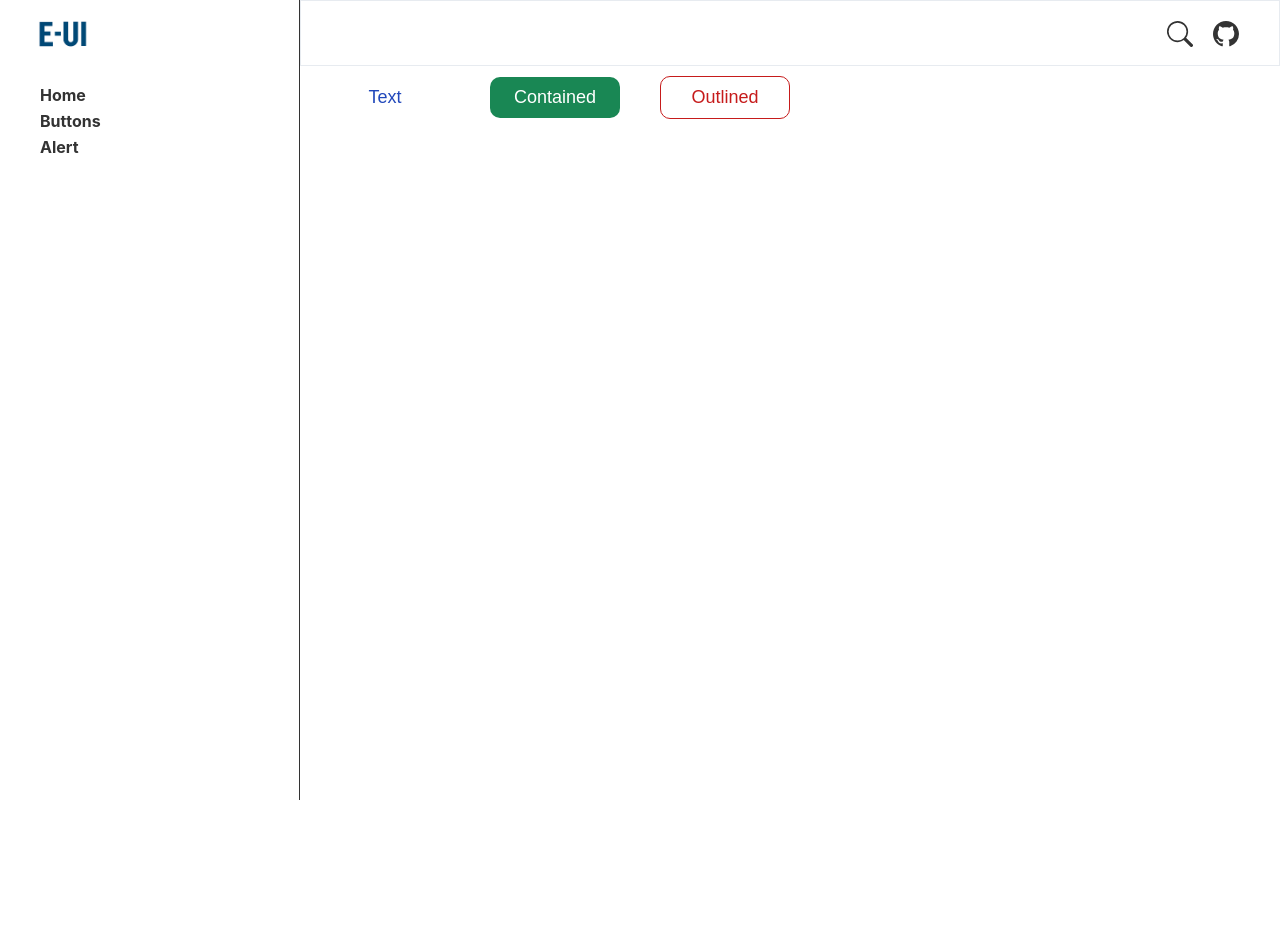
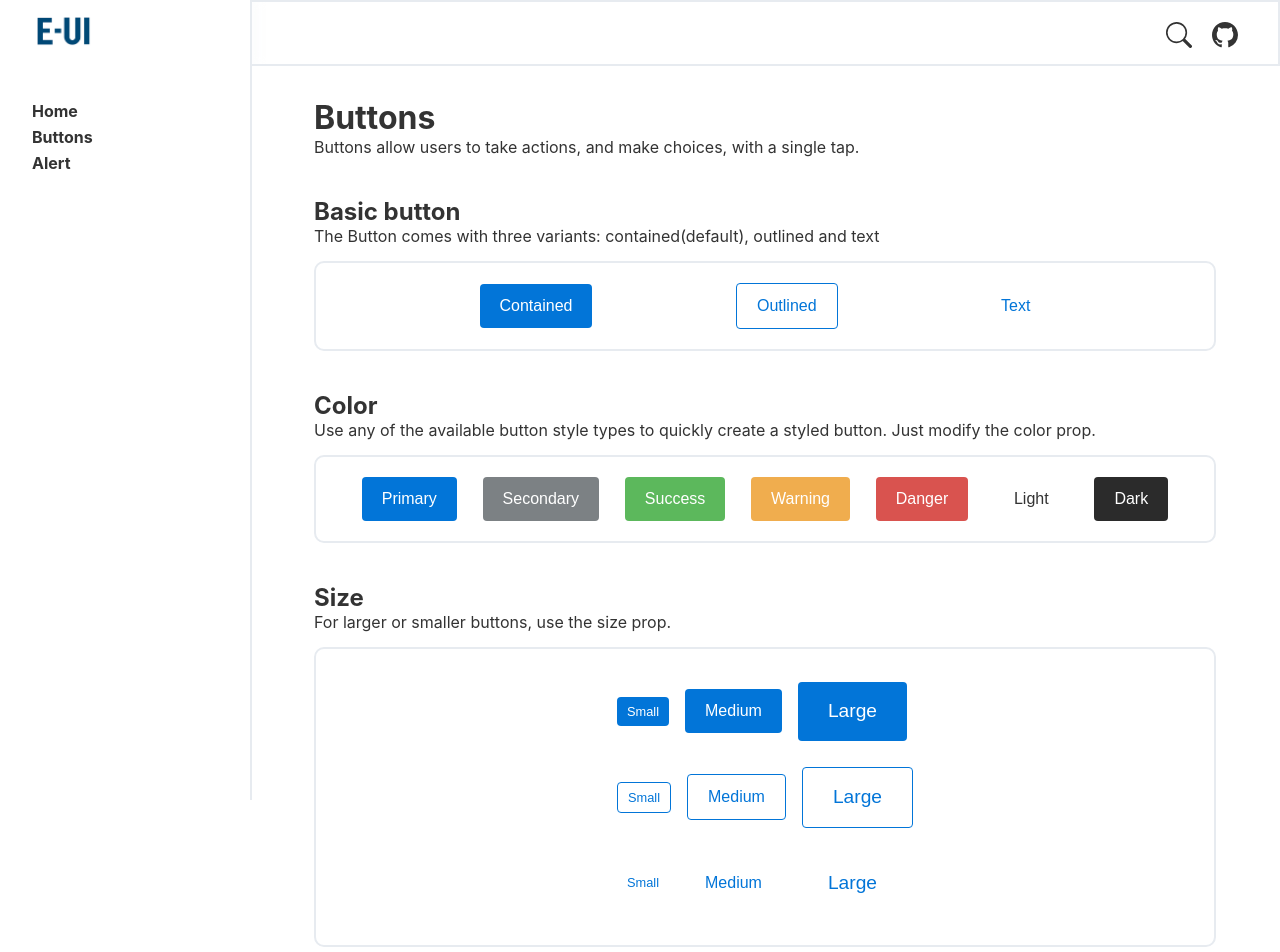
Before and after one commit to TarasKosiachenko/Element-UI, a React (Create React App) app: page /buttons in a window 1280 px wide. Shown: the top 952 px of the page. Before the commit the page ends 800 px from the top, so only its background shows below. Built offline with nearby package versions, Linux system fonts and the light colour scheme.

Commit message:
filled the Buttons component with content refactoring: - added propTypes to the UiButton component - added a scroll for nav and main

```diff
--- a/src/App.js
+++ b/src/App.js
@@ -1,9 +1,9 @@
-import Buttons from "./components/Buttons";
+import Buttons from "./components/Buttons/Buttons";
 import HomePage from "./components/HomePage/HomePage";
 import "./App.scss";
 import { Routes, Route, Link } from "react-router-dom";
 
-import logo from './img/logo.png'
+import logo from "./img/logo.png";
 
 function App() {
   return (
@@ -35,7 +35,12 @@ function App() {
         </span>
       </header>
       <nav>
+        <div className="navigate">
+          <span>
+            <Link to="/">
               <img src={logo} alt="logo" />
+            </Link>
+          </span>
           <ul>
             <li>
               <Link to="/">Home</Link>
@@ -47,6 +52,7 @@ function App() {
               <Link to="alert">Alert</Link>
             </li>
           </ul>
+        </div>
       </nav>
       <main>
         <Routes>
--- a/src/App.scss
+++ b/src/App.scss
@@ -1,22 +1,45 @@
-$navDrawer-width: 300px;
+$navDrawer-width: 250px;
 $height-fuul-screen: 100vh;
 $height-header: 66px;
+$border-color: #e7ebf0;
+
+::-webkit-scrollbar {
+  width: 10px;
+}
+::-webkit-scrollbar-track {
+  background: #f1f1f1;
+}
+::-webkit-scrollbar-thumb {
+  background: #c7c7c7;
+  border-radius: 30px;
+}
+::-webkit-scrollbar-thumb:hover {
+  background: #808080;
+}
 
 nav {
-  border-right: 1px solid #333;
   width: $navDrawer-width;
+  -webkit-flex-shrink: 0;
+  .navigate {
+    border-right: 2px solid $border-color;
+    overflow-y: auto;
+    position: fixed;
     height: $height-fuul-screen;
     display: flex;
+    width: $navDrawer-width;
     flex-direction: column;
     flex-shrink: 0;
-  box-sizing: border-box;
+    span {
+      padding: 16px 36px;
       img {
         height: auto;
         width: 55px;
-    padding: 12px 36px;
       }
+    }
+
     ul {
       list-style: none;
+      padding: 2rem;
       li {
         padding: 3px 0;
         a {
@@ -30,9 +53,10 @@ nav {
       }
     }
   }
+}
 
 header {
-  border: 1px solid #E7EBF0;
+  border: 2px solid $border-color;
   position: fixed;
   z-index: 1100;
   padding: 20px 40px;
@@ -50,50 +74,14 @@ header {
   }
 }
 
-
 main {
   width: 100%;
+  margin-left: auto;
+  margin-right: auto;
+  box-sizing: border-box;
+  display: block;
+  position: relative;
+  min-width: 0;
+  max-width: 105ch;
   padding-top: $height-header;
-  height: calc($height-fuul-screen - $height-header);
 }
-
-// $background-color: #2158c6;
-
-// .App {
-//   text-align: center;
-// }
-
-// .App-logo {
-//   height: 40vmin;
-//   pointer-events: none;
-// }
-
-// @media (prefers-reduced-motion: no-preference) {
-//   .App-logo {
-//     animation: App-logo-spin infinite 20s linear;
-//   }
-// }
-
-// .App-header {
-//   background-color: $background-color;
-//   min-height: 100vh;
-//   display: flex;
-//   flex-direction: column;
-//   align-items: center;
-//   justify-content: center;
-//   font-size: calc(10px + 2vmin);
-//   color: white;
-// }
-
-// .App-link {
-//   color: #61dafb;
-// }
-
-// @keyframes App-logo-spin {
-//   from {
-//     transform: rotate(0deg);
-//   }
-//   to {
-//     transform: rotate(360deg);
-//   }
-// }
--- a/src/components/Buttons.jsx
+++ /dev/null
@@ -1,33 +0,0 @@
-import UiButton from "./UI/UiButton/UiButton";
-
-const Buttons = () => {
-  return (
-    <>
-      <UiButton
-        text="Text"
-        onClick={() => console.log('click')}
-        disabled={false}
-        variant="text" // text, contained, outlined
-        color="secondary" // success, error, secondary
-        size="small" // small, medium, large
-      />
-      <UiButton
-        text="Contained"
-        onClick={() => console.log('click')}
-        variant="contained"
-        color="success"
-        size="small"
-      />
-      <UiButton
-        text="Outlined"
-        onClick={() => console.log('click')}
-        disabled={false}
-        variant="outlined"
-        color="error"
-        size="small"
-      />
-    </>
-  );
-}
-
-export default Buttons;
--- /dev/null
+++ b/src/components/Buttons/Buttons.jsx
@@ -0,0 +1,78 @@
+import UiButton from "../UI/UiButton/UiButton";
+import "./index.scss";
+
+const Buttons = () => {
+  return (
+    <div className="content">
+      <h1>Buttons</h1>
+      <p>
+        Buttons allow users to take actions, and make choices, with a single
+        tap.
+      </p>
+      <div className="section">
+        <h2>Basic button</h2>
+        <p>
+          The Button comes with three variants: contained(default), outlined and
+          text
+        </p>
+        <div className="demo">
+          <UiButton text="Contained" variant="contained" />
+          <UiButton text="Outlined" variant="outlined" />
+          <UiButton text="Text" variant="text" />
+        </div>
+      </div>
+
+      <div className="section">
+        <h2>Color</h2>
+        <p>
+          Use any of the available button style types to quickly create a styled
+          button. Just modify the color prop.
+        </p>
+        <div className="demo">
+          <UiButton text="Primary" color="primary" />
+          <UiButton text="Secondary" color="secondary" />
+          <UiButton text="Success" color="success"/>
+          <UiButton text="Warning" color="warning" />
+          <UiButton text="Danger" color="danger" />
+          <UiButton text="Light" color="light" />
+          <UiButton text="Dark" color="dark" />
+        </div>
+      </div>
+
+      <div className="section">
+        <h2>Size</h2>
+        <p>For larger or smaller buttons, use the size prop.</p>
+        <div className="demo">
+          <div>
+            <div className="size">
+              <UiButton text="Small" size="small" />
+              <UiButton text="Medium" size="medium" />
+              <UiButton text="Large" size="large" />
+            </div>
+            <div className="size">
+              <UiButton text="Small" variant="outlined" size="small" />
+              <UiButton text="Medium" variant="outlined" size="medium" />
+              <UiButton text="Large" variant="outlined" size="large" />
+            </div>
+            <div className="size">
+              <UiButton text="Small" variant="text" size="small" />
+              <UiButton text="Medium" variant="text" size="medium" />
+              <UiButton text="Large" variant="text" size="large" />
+            </div>
+          </div>
+        </div>
+      </div>
+
+      <div className="section">
+        <h2>Disabled button</h2>
+        <div className="demo">
+          <UiButton text="Contained" variant="contained" disabled />
+          <UiButton text="Outlined" variant="outlined" disabled />
+          <UiButton text="Text" variant="text" disabled />
+        </div>
+      </div>
+    </div>
+  );
+};
+
+export default Buttons;
--- /dev/null
+++ b/src/components/Buttons/index.scss
@@ -0,0 +1,23 @@
+.content {
+  padding: 2rem 4rem;
+
+  .demo {
+    padding: 20px;
+    margin-top: 15px;
+    display: flex;
+    flex-wrap: wrap;
+    align-items: center;
+    justify-content: space-evenly;
+    border-radius: 10px;
+    border: 2px solid #E7EBF0;
+    .size {
+      padding: 5px;
+      button {
+        margin: 8px;
+      }
+    }
+  }
+  .section {
+    padding-top: 40px;
+  }
+}
--- a/src/components/UI/UiButton/UiButton.jsx
+++ b/src/components/UI/UiButton/UiButton.jsx
@@ -1,17 +1,41 @@
-import React from 'react';
-import './UiButton.scss';
+import React from "react";
+import PropTypes from "prop-types";
+import "./UiButton.scss";
 
-export default function UiButton({ text, onClick, disabled = false, variant = 'contained', color, size }) {
-
+function UiButton({ text, onClick, disabled, size, variant, color }) {
   const isDisabled = disabled ? 'disabled' : ''
+  const buttonClasses = `button ${variant} ${color} ${size} ${isDisabled}`;
 
   return (
-    <button
-      onClick={onClick}
-      disabled={disabled}
-      className={`button ${variant} ${color} ${isDisabled}`}
-    >
+    <button className={buttonClasses} onClick={onClick} disabled={disabled}>
       {text}
     </button>
   );
 }
+
+UiButton.propTypes = {
+  text: PropTypes.string,
+  onClick: PropTypes.func,
+  disabled: PropTypes.bool,
+  size: PropTypes.oneOf(["small", "medium", "large"]),
+  variant: PropTypes.oneOf(["text", "contained", "outlined"]),
+  color: PropTypes.oneOf([
+    "primary",
+    "secondary",
+    "success",
+    "warning",
+    "danger",
+    "light",
+    "dark",
+  ]),
+};
+
+UiButton.defaultProps = {
+  onClick: () => {},
+  disabled: false,
+  size: "medium",
+  variant: "contained",
+  color: "primary",
+};
+
+export default UiButton;
--- a/src/components/UI/UiButton/UiButton.scss
+++ b/src/components/UI/UiButton/UiButton.scss
@@ -1,61 +1,130 @@
-$success: #198754;
-$error: #c61b1b;
-$secondary: #2148bb;
-$white: #fff;
+$primary-color: #0275d8;
+$secondary-color: #7c8184;
+$success-color: #5cb85c;
+$warning-color: #f0ad4e;
+$danger-color: #d9534f;
+$dark-color: #2b2b2b;
+$text-color: #333;
+$white-color: #fff;
 
-button {
-  padding: 10px 20px;
-  font-size: 18px;
-  margin: 10px 20px;
-  min-width: 130px;
-  border-radius: 10px;
-  color: $white;
-  background: $secondary;
+.button {
+  display: inline-block;
+  font-weight: 400;
+  line-height: 1.5;
+  text-align: center;
+  text-decoration: none;
+  vertical-align: middle;
   cursor: pointer;
+  user-select: none;
+  border-radius: 4px;
+
+  &.small {
+    padding: 5px 10px;
+    font-size: 0.8rem;
+  }
+  &.medium {
+    padding: 10px 20px;
+    font-size: 1rem;
+  }
+  &.large {
+    padding: 15px 30px;
+    font-size: 1.2rem;
+  }
+
   &.text {
     border: none;
-    background: $white;
+    color: $primary-color;
+    background: $white-color;
+    &.secondary {
+      color: $secondary-color;
+    }
     &.success {
-      color: $success;
+      color: $success-color;
     }
-    &.error {
-      color: $error;
+    &.warning {
+      color: $warning-color;
     }
-    &.secondary {
-      color: $secondary;
+    &.danger {
+      color: $danger-color;
+    }
+    &.light {
+      color: #fff;
+    }
+    &.dark {
+      color: $dark-color;
+    }
+    &.disabled {
+      opacity: 0.4;
+      color: $text-color;
+      cursor: not-allowed;
     }
   }
+
   &.contained {
+    background: $primary-color;
+    color: white;
     border: none;
-    color: $white;
+    &.secondary {
+      background: $secondary-color;
+    }
     &.success {
-      background: $success;
+      background: $success-color;
     }
-    &.error {
-      background: $error;
+    &.warning {
+      background: $warning-color;
     }
-    &.secondary {
-      background: $secondary;
+    &.danger {
+      background: $danger-color;
+    }
+    &.light {
+      background: #fff;
+      color: $text-color;
+    }
+    &.dark {
+      background: $dark-color;
+      color: white;
+    }
+    &.disabled {
+      opacity: 0.4;
+      color: white;
+      background: $text-color;
+      cursor: not-allowed;
     }
   }
+
   &.outlined {
-    background: $white;
+    background: transparent;
+    color: $primary-color;
+    border: 1px solid $primary-color;
+    &.secondary {
+      color: $secondary-color;
+      border: 1px solid $secondary-color;
+    }
     &.success {
-      color: $success;
-      border: 1px solid $success;
+      color: $success-color;
+      border: 1px solid $success-color;
     }
-    &.error {
-      color: $error;
-      border: 1px solid $error;
+    &.warning {
+      color: $warning-color;
+      border: 1px solid $warning-color;
     }
-    &.secondary {
-      color: $secondary;
-      border: 1px solid $secondary;
+    &.danger {
+      color: $danger-color;
+      border: 1px solid $danger-color;
+    }
+    &.light {
+      color: #fff;
+      border: 1px solid $primary-color;
+    }
+    &.dark {
+      color: $dark-color;
+      border: 1px solid $dark-color;
+    }
+    &.disabled {
+      opacity: 0.4;
+      color: $text-color;
+      border: 1px solid $text-color;
+      cursor: not-allowed;
     }
   }
-  &.disabled {
-    background: gray !important;
-    opacity: .6;
-    color: #535353;
-  }
 }
--- a/src/index.scss
+++ b/src/index.scss
@@ -1,3 +1,8 @@
+*{
+  margin: 0;
+  padding: 0;
+}
+
 body {
   margin: 0;
   color: #333;
```
Also changed, not shown: src/img/logo.png. Lines whose indentation alone changed are shown as unchanged.
